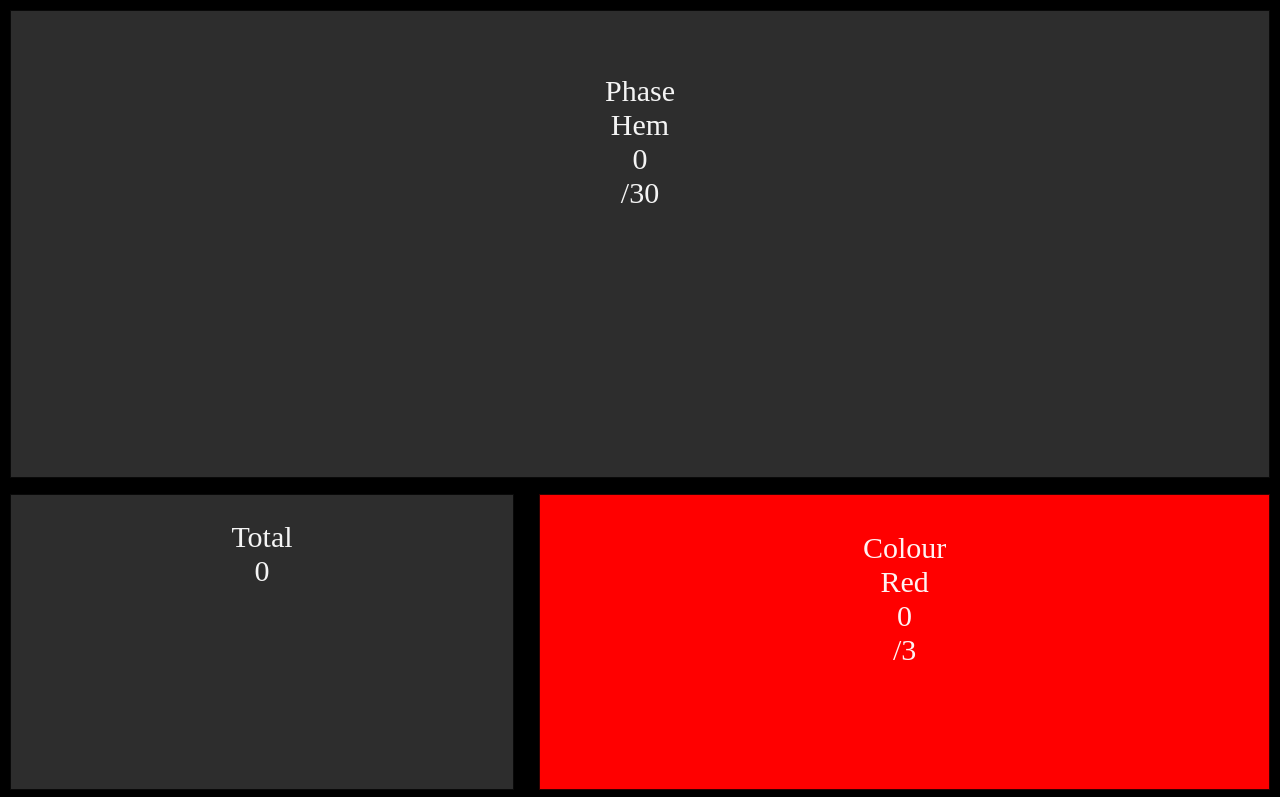
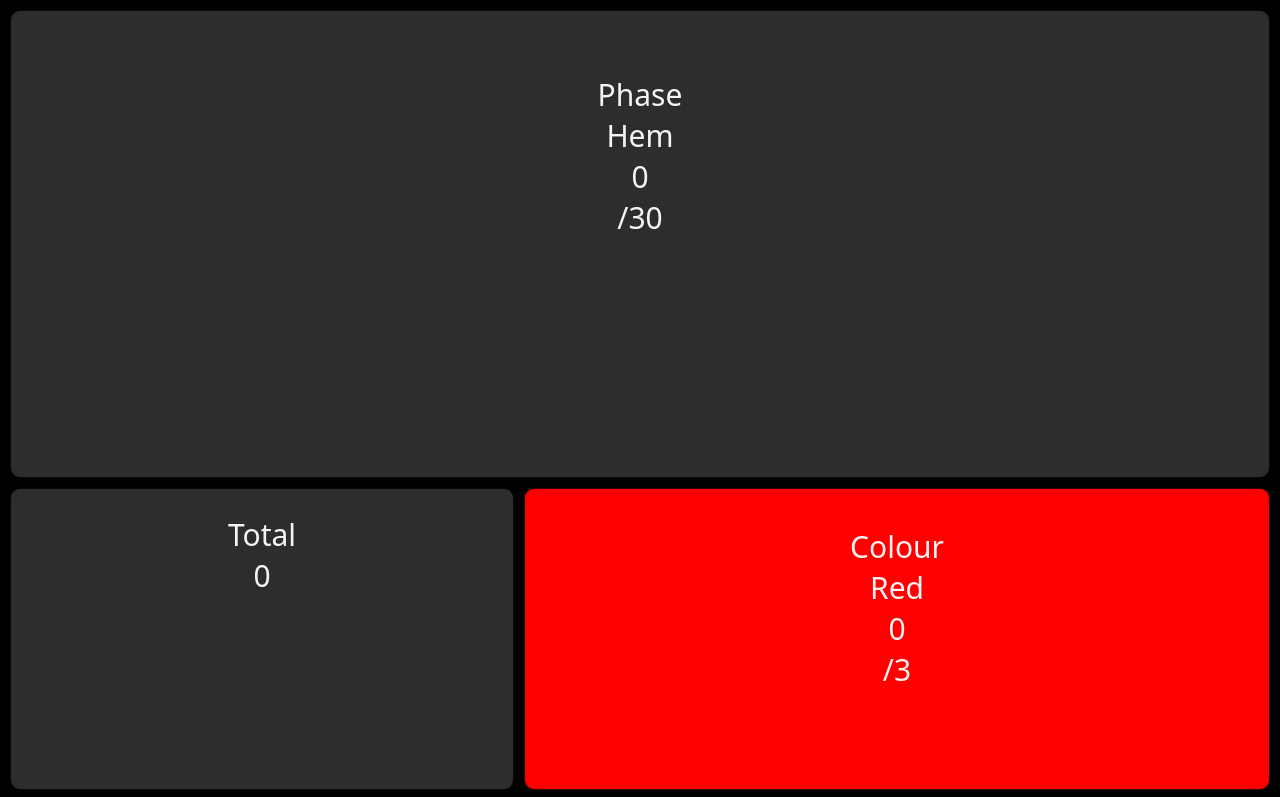
Before and after one commit to non-bin/Dracula, a website with bundled scripts: page interface/index.html in a window 1280 px wide. Shown: the top 797 px of the page. Built offline with nearby package versions, Linux system fonts and the light colour scheme.

Commit message:
🎨 Dark theme

```diff
--- a/interface/main.css
+++ b/interface/main.css
@@ -10,8 +10,18 @@
   }
 }
 
-body {
+body,
+textarea,
+button {
+  color: #fff;
+  background: #000;
+  font: 100% system-ui;
   margin: 0;
+  border-radius: 7pt;
+}
+
+a {
+  color: #44a7ff;
 }
 
 #config {
@@ -36,7 +46,7 @@ body {
 
 #screen {
   display: grid;
-  gap: 2%;
+  gap: 10px;
   grid-template: auto / auto;
   /* --screen-color: white; Set with JS */
   background-color: var(--screen-color);
@@ -52,6 +62,7 @@ body {
   /* --color: color-mix(in oklab, var(--screen-color), rgba(255, 255, 255) 20%); Set with JS*/
   background-color: var(--color);
   border: 1px solid rgba(0, 0, 0, 0.8);
+  border-radius: 10px;
   font-size: 20px;
   text-align: center;
 }
@@ -98,12 +109,7 @@ body {
 footer {
   text-align: center;
   padding: 5px;
-  background-color: #030404;
+  background-color: #000;
   color: #fff;
   font-family: sans-serif;
 }
-
-footer > a {
-  color: #44a7ff;
-  text-decoration: none;
-}
```
